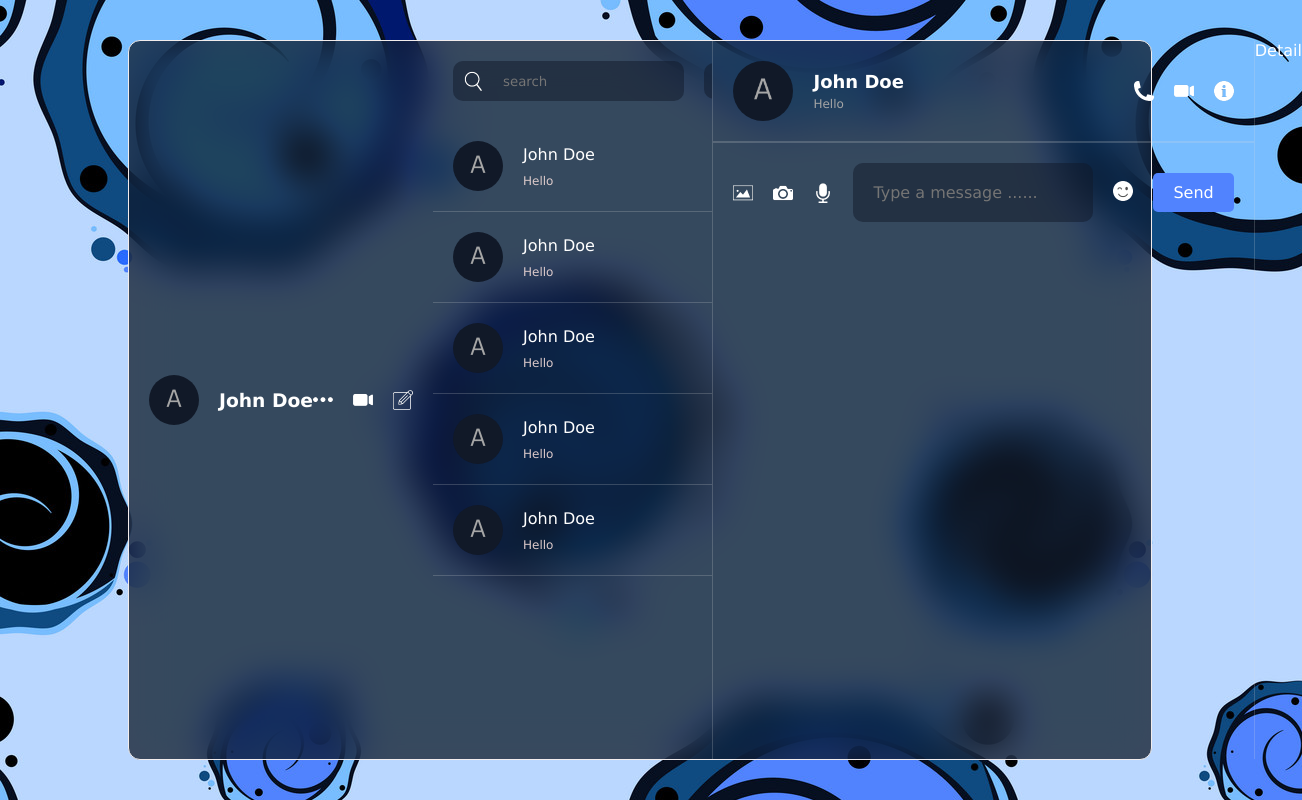
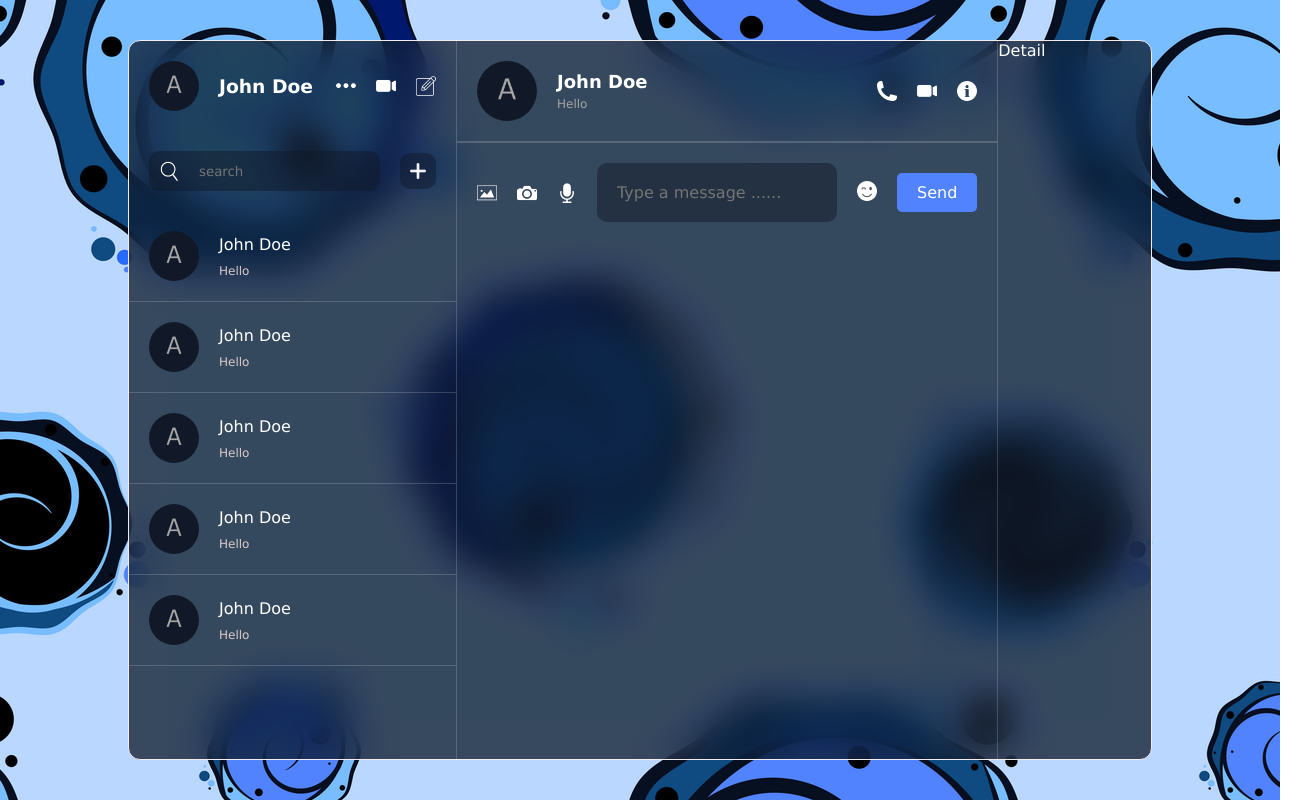
Before and after one commit to HimashaNethmini/RealTime-Chat, a React (Vite) app: page / in a window 1280 px wide. Shown: the whole page, 1302 px wide, since content can reach past the window. Built offline with nearby package versions, Linux system fonts and the light colour scheme.

Commit message:
added styles for list page

```diff
--- a/src/components/list/list.css
+++ b/src/components/list/list.css
@@ -1,5 +1,5 @@
 .list {
     flex: 1;
     display: flex;
-    font-display: column;
+    flex-direction: column;
 }
```
